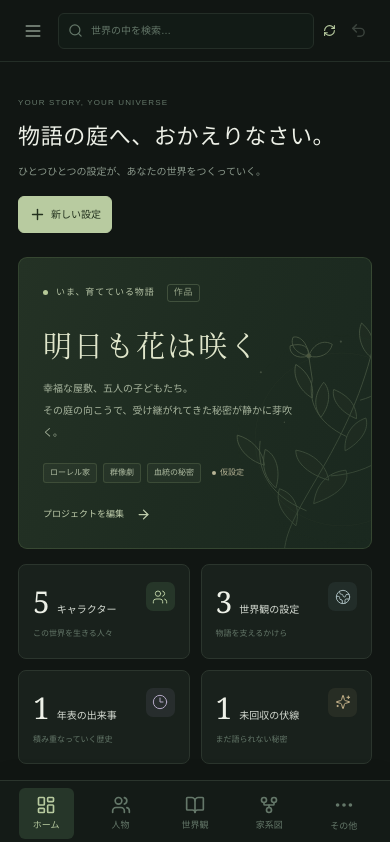
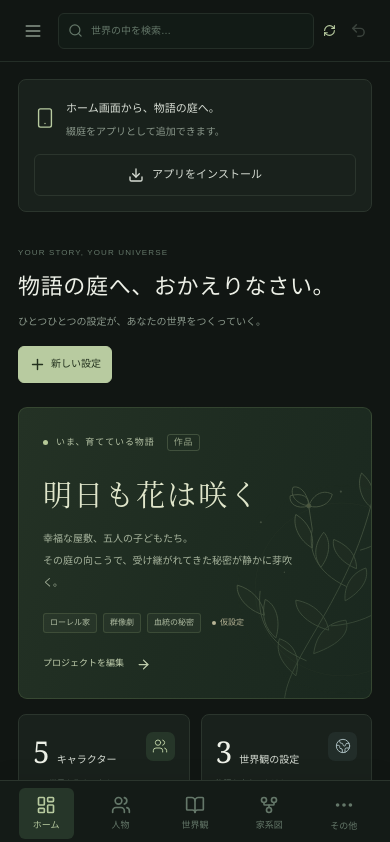
Before and after one commit to raid-arch/storymaker, a React (Vite) app: page / in a window 390 px wide. Shown: the top 842 px of the page. Built offline with nearby package versions, Linux system fonts and the light colour scheme.

Commit message:
Add in-app install button with browser guidance

```diff
--- a/src/App.tsx
+++ b/src/App.tsx
@@ -61,6 +61,7 @@ import {
 import type { Data, Entry, Kind, Project } from "./model";
 import { EntryEditor, ProjectForm } from "./Editors";
 import { FamilyGraph, RelationForm } from "./Graph";
+import InstallApp from "./InstallApp";
 type View =
   | "dashboard"
   | "character"
@@ -398,11 +399,15 @@ export default function App() {
       history.current = [...history.current.slice(-29), data];
     }
     lastHistory.current = { id: group, at: t };
+    saveRevision.current += 1;
+    setSaveState("保存中…");
     setData(fn(data));
   }
   function undo() {
     const prev = history.current.pop();
     if (prev) {
+      saveRevision.current += 1;
+      setSaveState("保存中…");
       setData(prev);
       lastHistory.current = { id: "", at: 0 };
       setNotice("直前の操作を取り消しました");
@@ -805,6 +810,7 @@ export default function App() {
             </button>
           </div>
         )}
+        <InstallApp />
         <main className="main-content">
           {search.trim() ? (
             <>
--- /dev/null
+++ b/src/InstallApp.tsx
@@ -0,0 +1,162 @@
+import { useEffect, useRef, useState } from "react";
+import { Check, Download, Smartphone, X } from "lucide-react";
+
+interface InstallPrompt extends Event {
+  prompt(): Promise<void>;
+  userChoice: Promise<{ outcome: "accepted" | "dismissed" }>;
+}
+
+export default function InstallApp() {
+  const prompt = useRef<InstallPrompt | null>(null);
+  const dialog = useRef<HTMLDialogElement>(null);
+  const [installed, setInstalled] = useState(false);
+  const [busy, setBusy] = useState(false);
+  const [message, setMessage] = useState("");
+
+  useEffect(() => {
+    const display = window.matchMedia("(display-mode: standalone)");
+    const updateDisplay = () =>
+      setInstalled(
+        display.matches ||
+          Boolean(
+            (navigator as Navigator & { standalone?: boolean }).standalone,
+          ),
+      );
+    updateDisplay();
+    const ready = (event: Event) => {
+      event.preventDefault();
+      prompt.current = event as InstallPrompt;
+    };
+    const complete = () => {
+      prompt.current = null;
+      setInstalled(true);
+      setMessage(
+        "インストールが完了しました。スマホのアプリ一覧から「綴庭」を開けます。",
+      );
+    };
+    window.addEventListener("beforeinstallprompt", ready);
+    window.addEventListener("appinstalled", complete);
+    display.addEventListener("change", updateDisplay);
+    return () => {
+      window.removeEventListener("beforeinstallprompt", ready);
+      window.removeEventListener("appinstalled", complete);
+      display.removeEventListener("change", updateDisplay);
+    };
+  }, []);
+
+  async function install() {
+    if (busy) return;
+    const event = prompt.current;
+    if (!event) {
+      setMessage(
+        "インストール画面が表示されない場合は、以下の手順をお試しください。",
+      );
+      dialog.current?.showModal();
+      return;
+    }
+    prompt.current = null;
+    setBusy(true);
+    try {
+      await event.prompt();
+      const choice = await event.userChoice;
+      setMessage(
+        choice.outcome === "accepted"
+          ? "インストール操作を受け付けました。完了したら、アプリ一覧で「綴庭」を探してください。"
+          : "インストールを見送りました。あとからブラウザのメニューから追加できます。",
+      );
+    } catch {
+      setMessage(
+        "インストール画面を開けませんでした。ブラウザのメニューから追加をお試しください。",
+      );
+    } finally {
+      setBusy(false);
+      if (!dialog.current?.open) dialog.current?.showModal();
+    }
+  }
+
+  return (
+    <>
+      <section className="install-banner" aria-label="アプリのインストール">
+        <Smartphone size={22} strokeWidth={1.5} />
+        <div>
+          <strong>ホーム画面から、物語の庭へ。</strong>
+          <p>綴庭をアプリとして追加できます。</p>
+        </div>
+        {installed ? (
+          <span className="install-complete" role="status">
+            <Check size={16} />
+            アプリで利用できます
+          </span>
+        ) : (
+          <button
+            className="button subtle"
+            onClick={() => void install()}
+            disabled={busy}
+          >
+            <Download size={16} />
+            {busy ? "インストール画面を開いています…" : "アプリをインストール"}
+          </button>
+        )}
+      </section>
+      <dialog
+        ref={dialog}
+        className="modal install-dialog"
+        aria-labelledby="install-title"
+        onClick={(e) => {
+          if (e.target === dialog.current) {
+            const rect = dialog.current.getBoundingClientRect();
+            if (
+              e.clientX < rect.left ||
+              e.clientX > rect.right ||
+              e.clientY < rect.top ||
+              e.clientY > rect.bottom
+            )
+              dialog.current.close();
+          }
+        }}
+      >
+        <div className="modal-heading">
+          <div>
+            <span className="eyebrow">YOUR WORLD, ALWAYS WITH YOU</span>
+            <h2 id="install-title">綴庭をアプリとして使う</h2>
+          </div>
+          <button
+            className="icon-button"
+            aria-label="インストール案内を閉じる"
+            onClick={() => dialog.current?.close()}
+          >
+            <X size={20} />
+          </button>
+        </div>
+        <p className="install-message" role="status">
+          {message}
+        </p>
+        <h3>Android・PCのChrome</h3>
+        <ol>
+          <li>このサイトをChromeで直接開く</li>
+          <li>右上の「︙」を開く</li>
+          <li>「ホーム画面に追加」または「アプリをインストール」を選ぶ</li>
+        </ol>
+        <h3>iPhone・iPadのSafari</h3>
+        <p>共有ボタン →「ホーム画面に追加」を選んでください。</p>
+        <div className="install-help">
+          <strong>「既にインストールされています」と表示される場合</strong>
+          <p>
+            端末のアプリ一覧で「綴庭」を探してください。見つからない・起動できない場合、このボタンで再インストールを強制することはできません。Chromeでこのサイトを開けば、そのまま創作を続けられます。
+          </p>
+        </div>
+        <p className="muted small">
+          ChatGPTなどのアプリ内ブラウザでは、URLをコピーしてChromeやSafariで開いてください。入力済みの作品は「設定・バックアップ」からJSONで保管できます。
+        </p>
+        <div className="modal-footer">
+          <button
+            className="button primary"
+            onClick={() => dialog.current?.close()}
+          >
+            閉じる
+          </button>
+        </div>
+      </dialog>
+    </>
+  );
+}
--- a/src/style.css
+++ b/src/style.css
@@ -3076,3 +3076,108 @@ kbd {
     animation: none !important;
   }
 }
+
+.install-banner {
+  display: flex;
+  align-items: center;
+  gap: 14px;
+  margin: 20px 38px 0;
+  padding: 15px 20px;
+  background: var(--panel);
+  border: 1px solid var(--line);
+  border-radius: 8px;
+  color: var(--green);
+}
+.install-banner > div {
+  flex: 1;
+  min-width: 0;
+}
+.install-banner strong {
+  font-size: 12px;
+  color: var(--text);
+}
+.install-banner p {
+  font-size: 10px;
+  color: var(--muted);
+  margin-top: 3px;
+}
+.install-banner .button {
+  font-size: 11px;
+}
+.install-complete {
+  display: flex;
+  align-items: center;
+  gap: 6px;
+  font-size: 11px;
+}
+.install-dialog {
+  margin: auto;
+  color: var(--text);
+}
+.install-dialog::backdrop {
+  background: #070d09b8;
+  backdrop-filter: blur(5px);
+}
+.install-dialog p,
+.install-dialog li {
+  font-size: 12px;
+  line-height: 1.9;
+}
+.install-dialog ol {
+  list-style: decimal;
+  padding-left: 22px;
+  margin: 12px 0 22px;
+}
+.install-dialog h3 {
+  margin-top: 18px;
+  font-size: 13px;
+}
+.install-message {
+  padding: 14px;
+  background: var(--green-dim);
+  border-radius: 6px;
+  margin-bottom: 20px;
+}
+.install-help {
+  margin: 23px 0;
+  padding: 15px;
+  border: 1px solid var(--line);
+  border-radius: 6px;
+}
+.install-help strong {
+  font-size: 12px;
+}
+.install-help p {
+  color: var(--muted);
+  margin-top: 9px;
+}
+@media (max-width: 960px) {
+  .install-banner {
+    margin: 17px 22px 0;
+  }
+}
+@media (max-width: 720px) {
+  .install-banner {
+    margin: 17px 18px 0;
+    padding: 15px;
+    gap: 10px;
+    flex-wrap: wrap;
+  }
+  .install-banner > div {
+    min-width: 190px;
+  }
+  .install-banner > .button {
+    width: 100%;
+    margin-top: 3px;
+  }
+  .install-banner strong {
+    font-size: 11px;
+  }
+  .install-complete {
+    margin-left: auto;
+  }
+  .install-dialog {
+    width: calc(100% - 30px);
+    max-height: 85dvh;
+  }
+}
```
Also changed, not shown: 2 other files (tests, documents, lock files or other folders).
